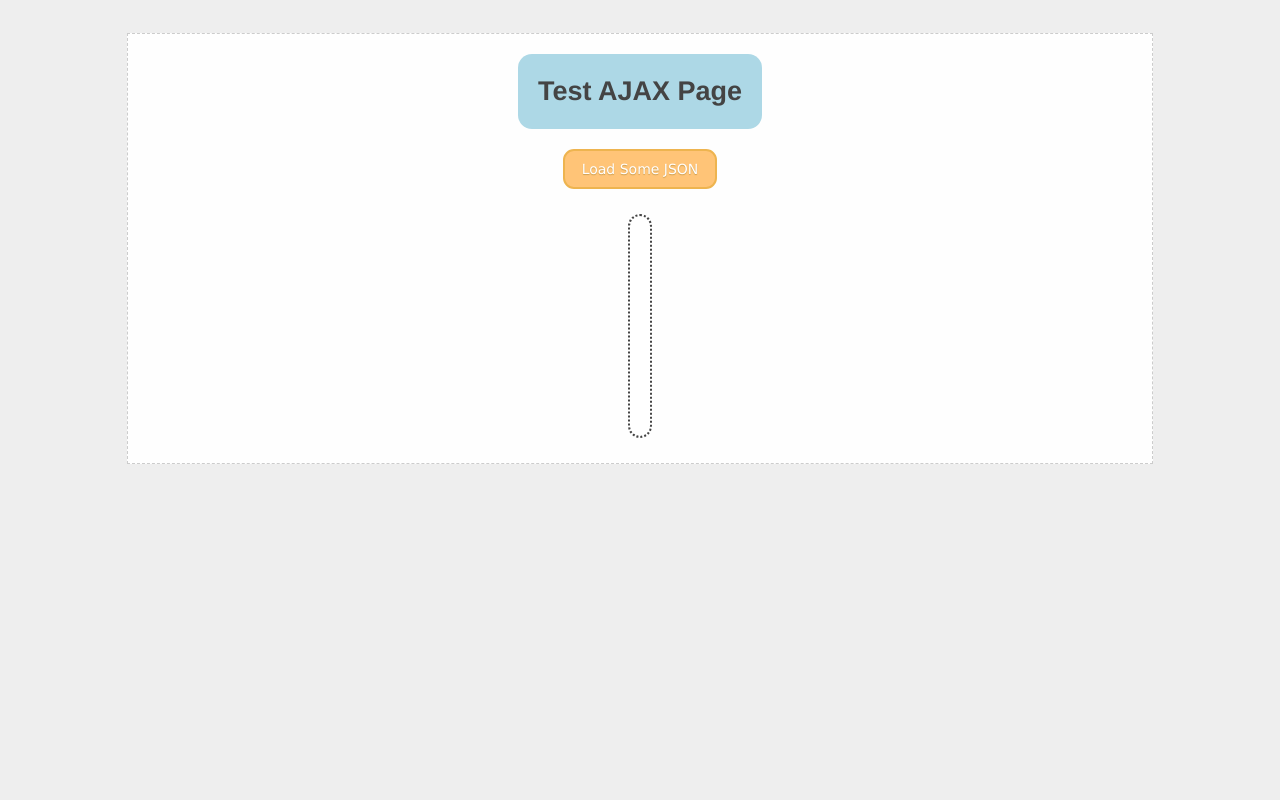
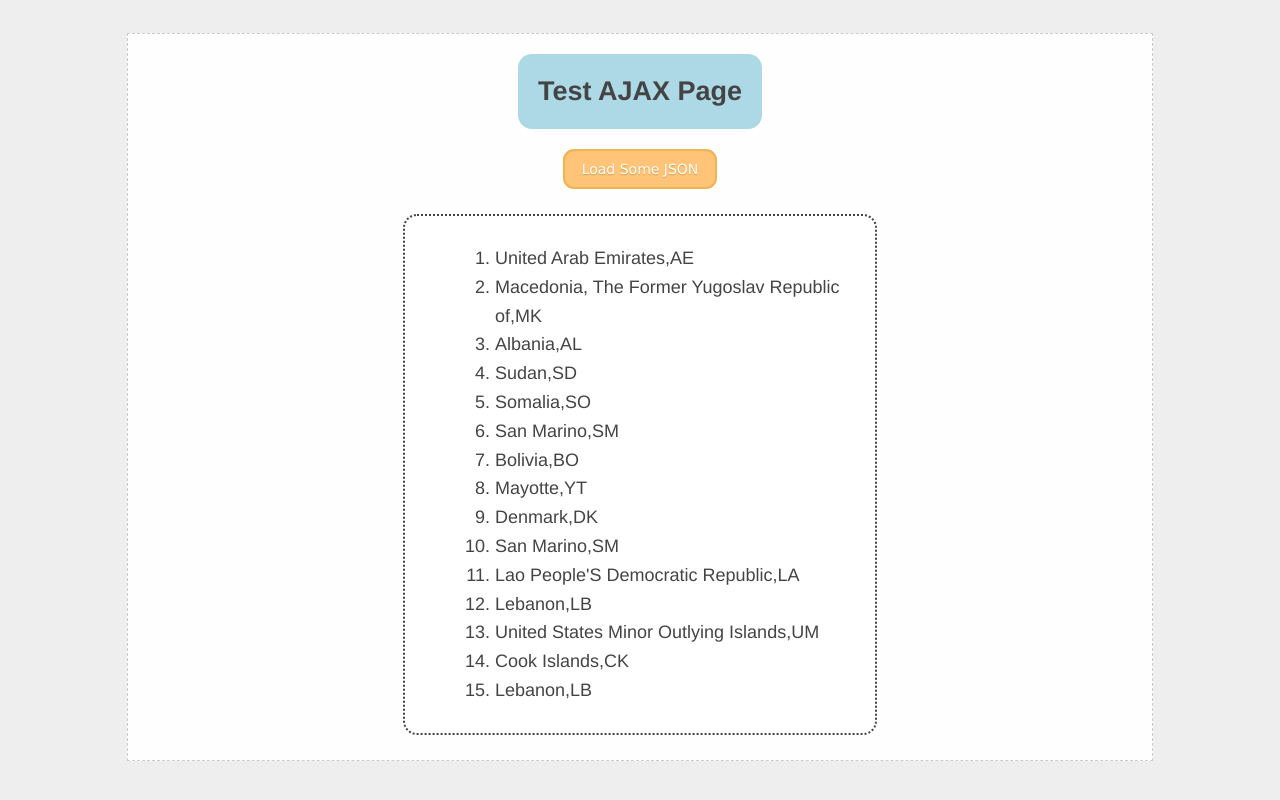
Before and after one commit to DanielleLewis017/DanielleLewis017.github.io, a plain HTML site: page lab_6_ajax/callback_demo.html in a window 1280 px wide. Both pictures are taken after a click on the button "Load Some JSON". Drawn offline with Linux system fonts and the light colour scheme.

Commit message:
Update callback_demo.html

```diff
--- a/lab_6_ajax/callback_demo.html
+++ b/lab_6_ajax/callback_demo.html
@@ -11,7 +11,11 @@
     <div class="wrapper">
       <div class="header">Test AJAX page</div>
       <button class="button" onclick="loadData()">Load Some JSON</button>
-      <div class="content"></div>
+      <div class="content">
+        <ol>
+
+        </ol>
+      </div>
       <div class="footer"></div>
     </div>
   </div>
@@ -24,23 +28,18 @@
            return arbitrary_variable_name.json()}) // gotta parse a string into an object! Here's how
         .then(res => {
           console.log(res);
-          let items = [243];
-        for (let i = 0; i < res.length; i += 1) {
-          items[i] = res[i].name;
-        }
-        console.log(items);
         text = "<ol>";
         let num = 0;
 
         for (i = 0; i < 15; i++) {
           //this logic of adding list items is from w3schools JS arrays
           num = Math.floor(Math.random() * 243);
-          text += "<li>" + items[num] + "</li>";
+          text += "<li>" + res[num].name + "," +res[num].code  + "</li>";
         }
         text += "</ol>";
 
         document.getElementsByTagName("ol")[0].innerHTML = text;
-          return res;
+          return text;
         })
         .then(res => res) // here we're just passing along res in a shorter format
         .then(res => res.map(c => c.code)) // // Gotta know what values are available on the response - get this from your API
```
